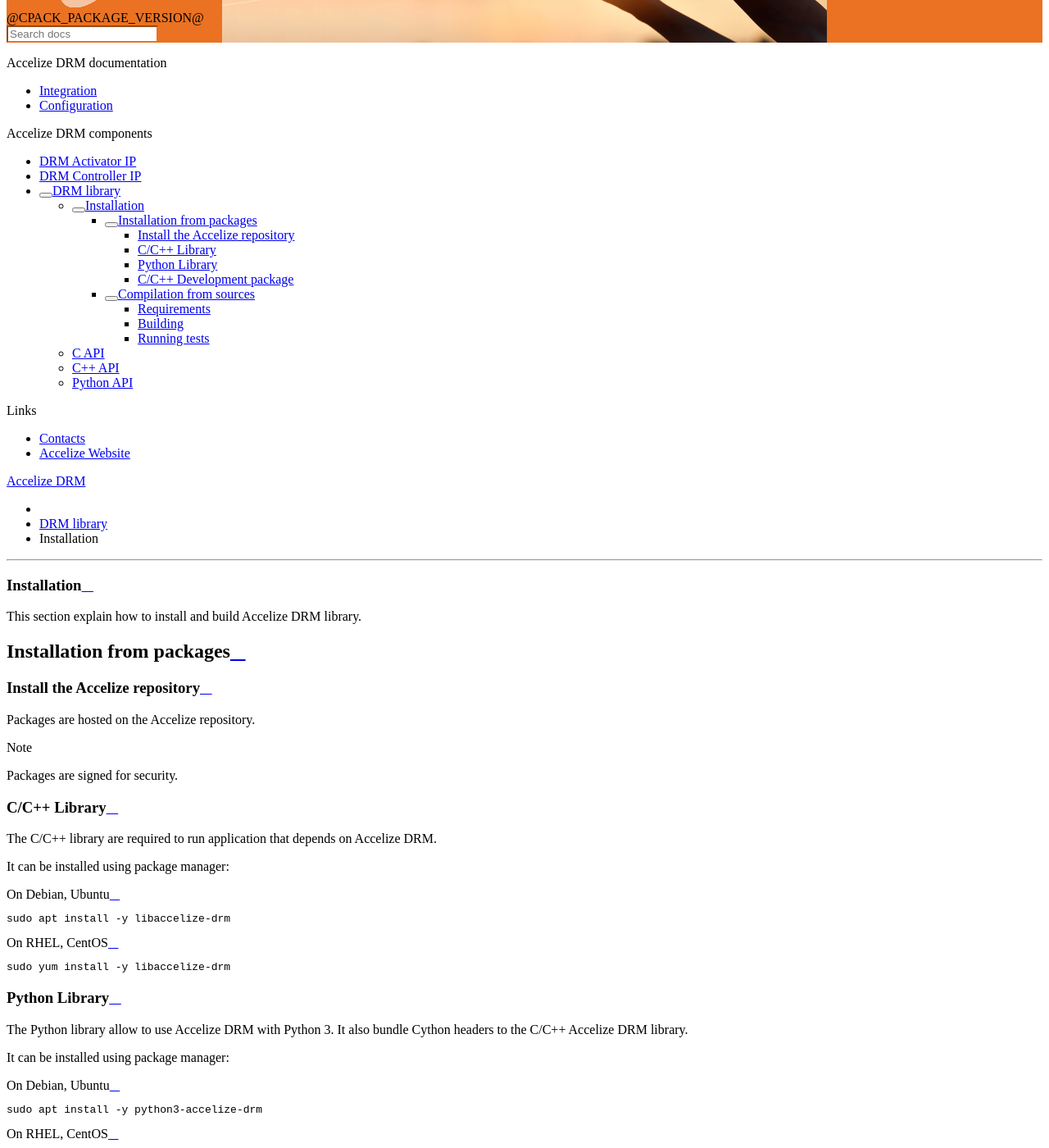
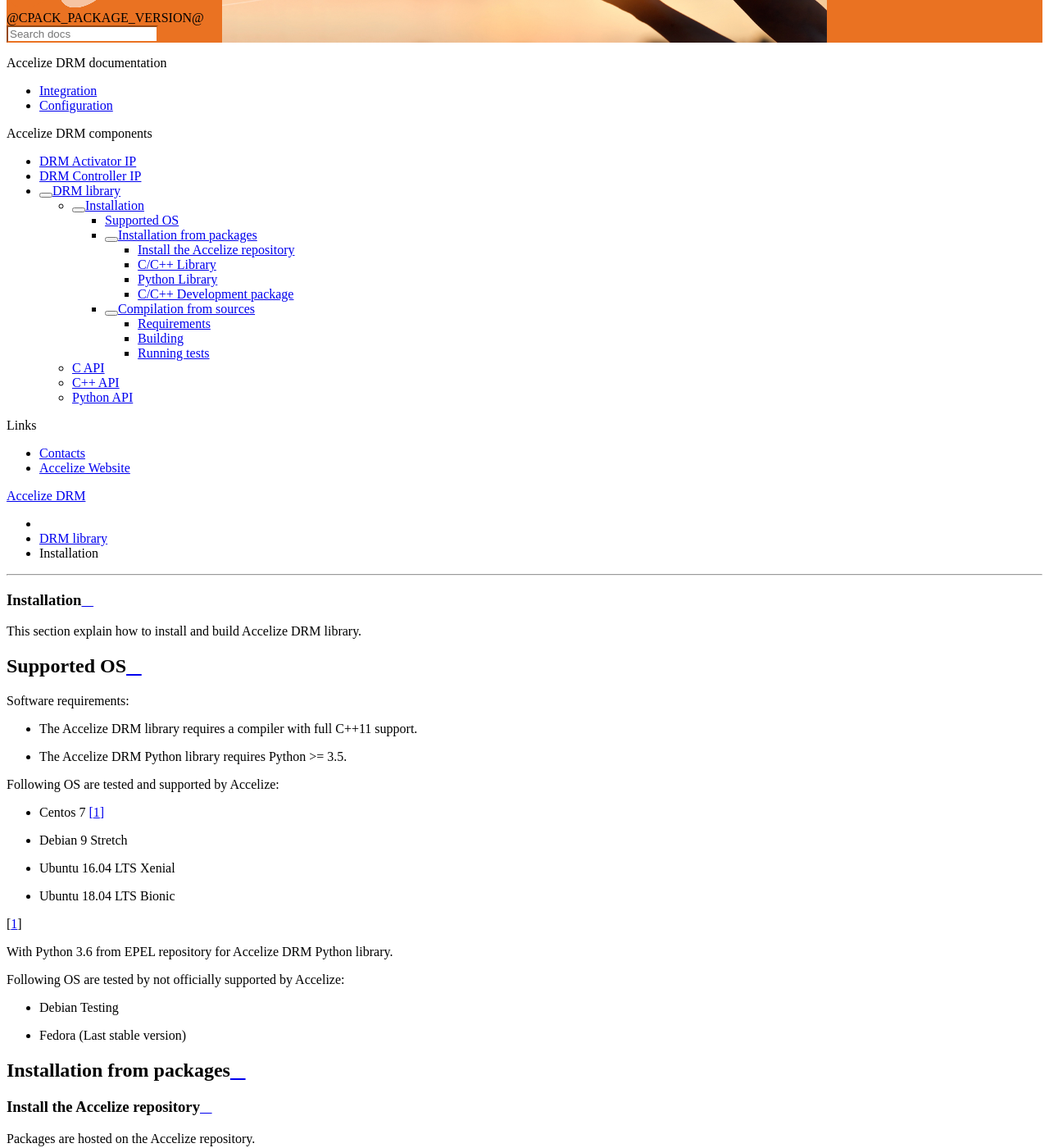
Before and after one commit to Accelize/drm, a Sphinx documentation site: the page built from doc/drm_library_installation.rst, in a window 1280 px wide and 1400 px high, scrolled down 365 px. Shown: the whole window at 82% size. Built offline with Sphinx 7.4.7 and the Read the Docs theme 2.0.0, drawn with Linux system fonts in a browser that asks for light colours; some of the changed text lies outside the part shown.

Commit message:
Fix supported OS/Python versions + Fix tox build-install

```diff
--- a/doc/drm_library_installation.rst
+++ b/doc/drm_library_installation.rst
@@ -2,6 +2,28 @@ Installation
 ============
 
 This section explain how to install and build Accelize DRM library.
+
+Supported OS
+------------
+
+Software requirements:
+
+* The Accelize DRM library requires a compiler with full C++11 support.
+* The Accelize DRM Python library requires Python >= 3.5.
+
+Following OS are tested and supported by Accelize:
+
+* Centos 7 [#f1]_
+* Debian 9 Stretch
+* Ubuntu 16.04 LTS Xenial
+* Ubuntu 18.04 LTS Bionic
+
+.. [#f1] With Python 3.6 from EPEL repository for Accelize DRM Python library.
+
+Following OS are tested by not officially supported by Accelize:
+
+* Debian Testing
+* Fedora (Last stable version)
 
 Installation from packages
 --------------------------
@@ -146,7 +168,7 @@ You need to first install Python3, Pip and then CMake.
 To build Python Library
 ^^^^^^^^^^^^^^^^^^^^^^^
 
-Python 3.4 or more
+Python 3.5 or more
 
 Python packages:
 
@@ -377,27 +399,27 @@ This chapter explain how to run Accelize DRM library tests.
 
 Tests support following options:
 
-* ``--backend``: Select library API to use as backend
+* **--backend**: Select library API to use as backend
   (Supported from pytest only). Possibles values ``c`` or ``c++``.
   Default: ``c++``.
 
-* ``--fpga_driver``: Select FPGA driver to use. Default: ``aws_f1``.
+* **--fpga_driver**: Select FPGA driver to use. Default: ``aws_f1``.
   Possibles values:
 
-  * ``aws_f1``: Amazon Web Service FPGA instances (f1.2xlarge, f1.4xlarge).
+  * *aws_f1*: Amazon Web Service FPGA instances (f1.2xlarge, f1.4xlarge).
 
-* ``--fpga_slot_id``: Set FPGA slot. Default: ``0``.
+* **--fpga_slot_id**: Set FPGA slot. Default: ``0``.
 
-* ``--drm_controller_base_address``: Set DRM Controller IP base address.
+* **--drm_controller_base_address**: Set DRM Controller IP base address.
   Default: ``0``.
 
-* ``--cred``: Specify the path to a ``cred.json`` file containing valid
+* **--cred**: Specify the path to a ``cred.json`` file containing valid
   Accelize credentials to use as base to run tests. Default: ``./cred.json``.
 
-* ``--server``: Specify metering server URL.
+* **--server**: Specify metering server URL.
   Default: ``https://master.metering.accelize.com``
 
-* ``--library_verbosity``: Specify Accelize DRM library verbosity.
+* **--library_verbosity**: Specify Accelize DRM library verbosity.
   Possibles values: ``0`` to ``5``. Default: ``4``.
 
 Running test on previously build environment
@@ -479,6 +501,9 @@ The ``--backend`` option si not supported because managed by tox.
 
     tox -- --cred=~/my_application/cred.json
 
+.. warning:: Running Tox with `sudo` may be required to run `build-install`
+             scenario and accessing FPGA in `c` and `cpp` scenarios.
+
 It is possible to reduce the scenario scope with the ``-e`` tox argument:
 
 .. code-block:: bash
```
Also changed, not shown: other parts of doc/drm_library_installation.rst (+1 -1 lines), 2 other files.
